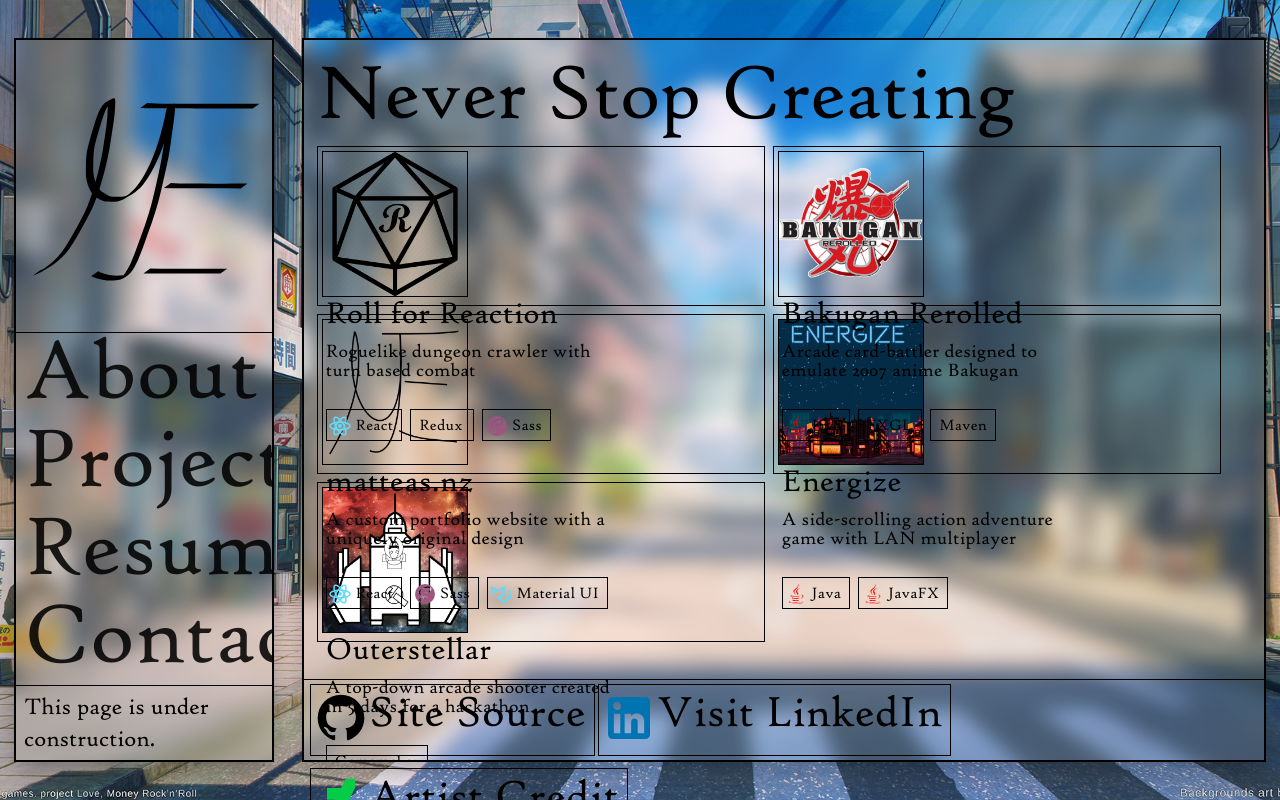
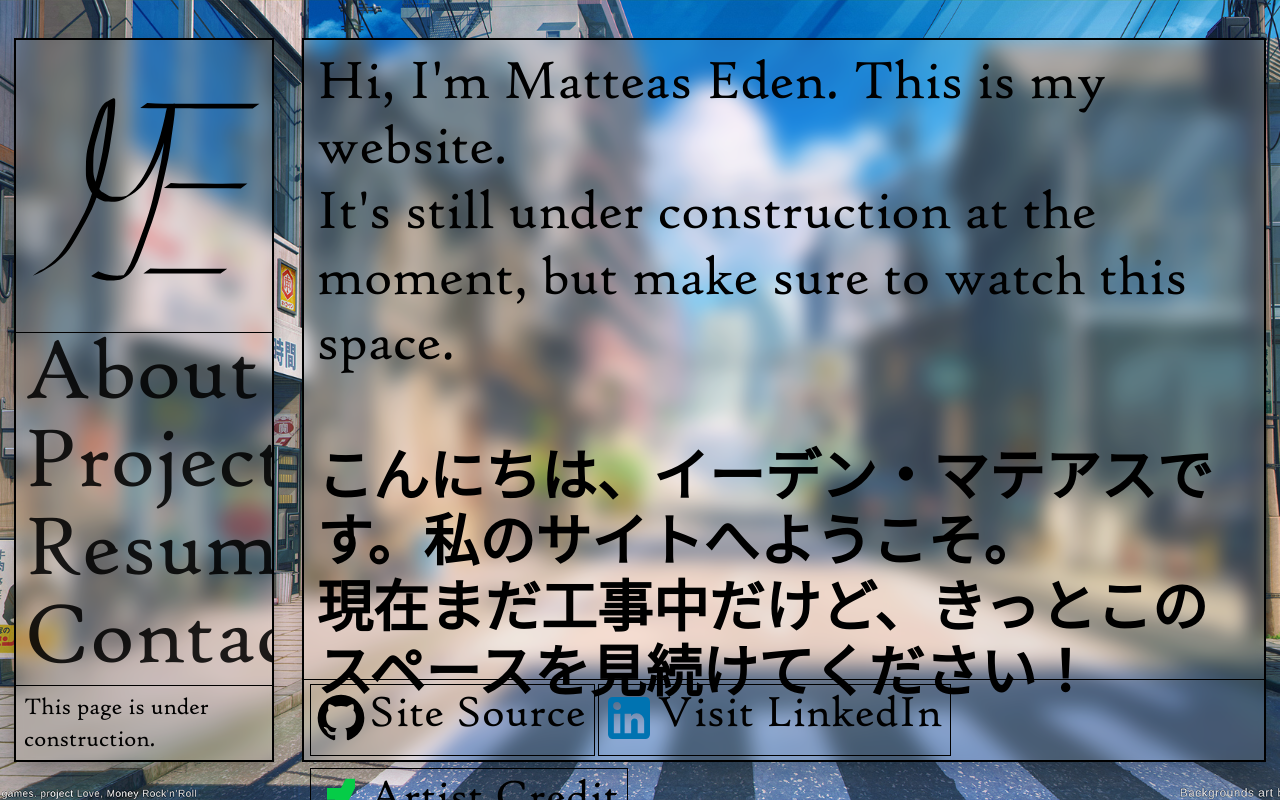
Before and after one commit to Matteas-Eden/matteas-eden.github.io, a React (Create React App) app: page / in a window 1280 px wide. Built offline with nearby package versions, Linux system fonts and the light colour scheme; a web font is replaced by a local one.

Commit message:
Re-enable Home on root path

```diff
--- a/src/components/Content.jsx
+++ b/src/components/Content.jsx
@@ -18,7 +18,7 @@
                 <div className="display-content">
                     <Switch>
                         <Route exact path="/">
-                            <Projects />
+                            <Home />
                         </Route>
                         <Route exact path="/about">
                             <About />
```
